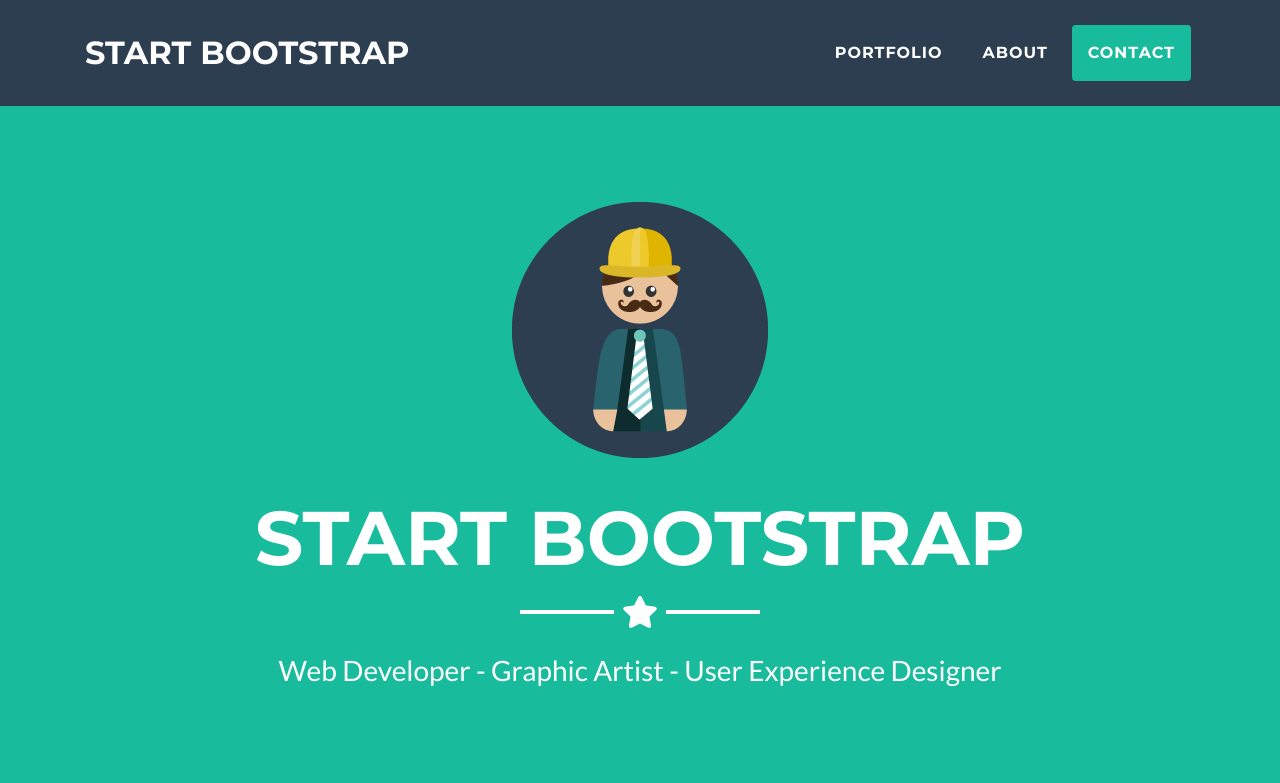
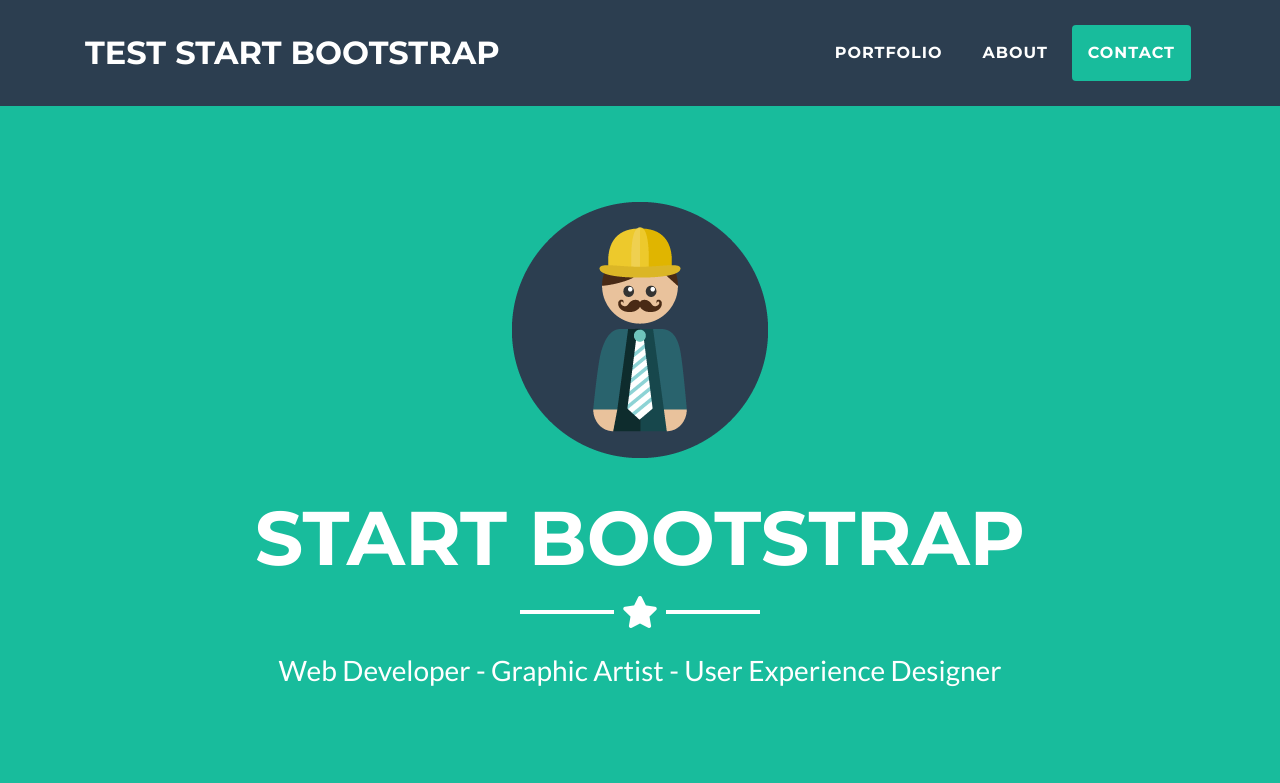
Before and after one commit to OliverJugger/landing, a PHP site: page / in a window 1280 px wide. Shown: the top 783 px of the page. Run offline with PHP 8.4, Linux system fonts and the light colour scheme; some libraries are stand-ins or nearby versions.

Commit message:
test php

```diff
--- a/index.html
+++ b/index.php
@@ -28,10 +28,11 @@
 
 <body id="page-top">
 
+
   <!-- Navigation -->
   <nav class="navbar navbar-expand-lg bg-secondary fixed-top text-uppercase" id="mainNav">
     <div class="container">
-      <a class="navbar-brand js-scroll-trigger" href="#page-top">Start Bootstrap</a>
+      <a class="navbar-brand js-scroll-trigger" href="#page-top"><?="TEST"?> Start Bootstrap</a>
       <button class="navbar-toggler navbar-toggler-right text-uppercase bg-primary text-white rounded" type="button" data-toggle="collapse" data-target="#navbarResponsive" aria-controls="navbarResponsive" aria-expanded="false" aria-label="Toggle navigation">
         Menu
         <i class="fas fa-bars"></i>
```
